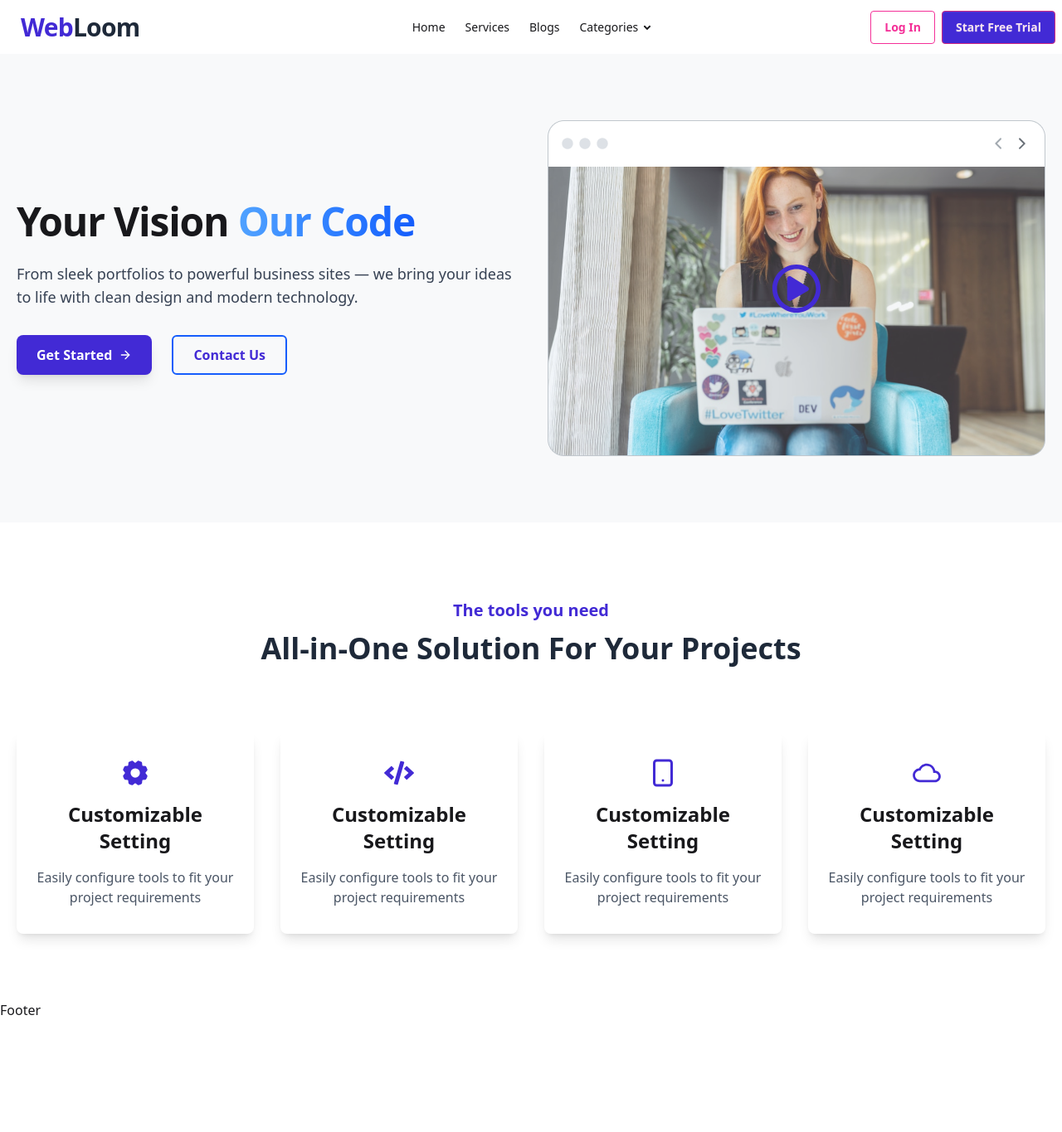
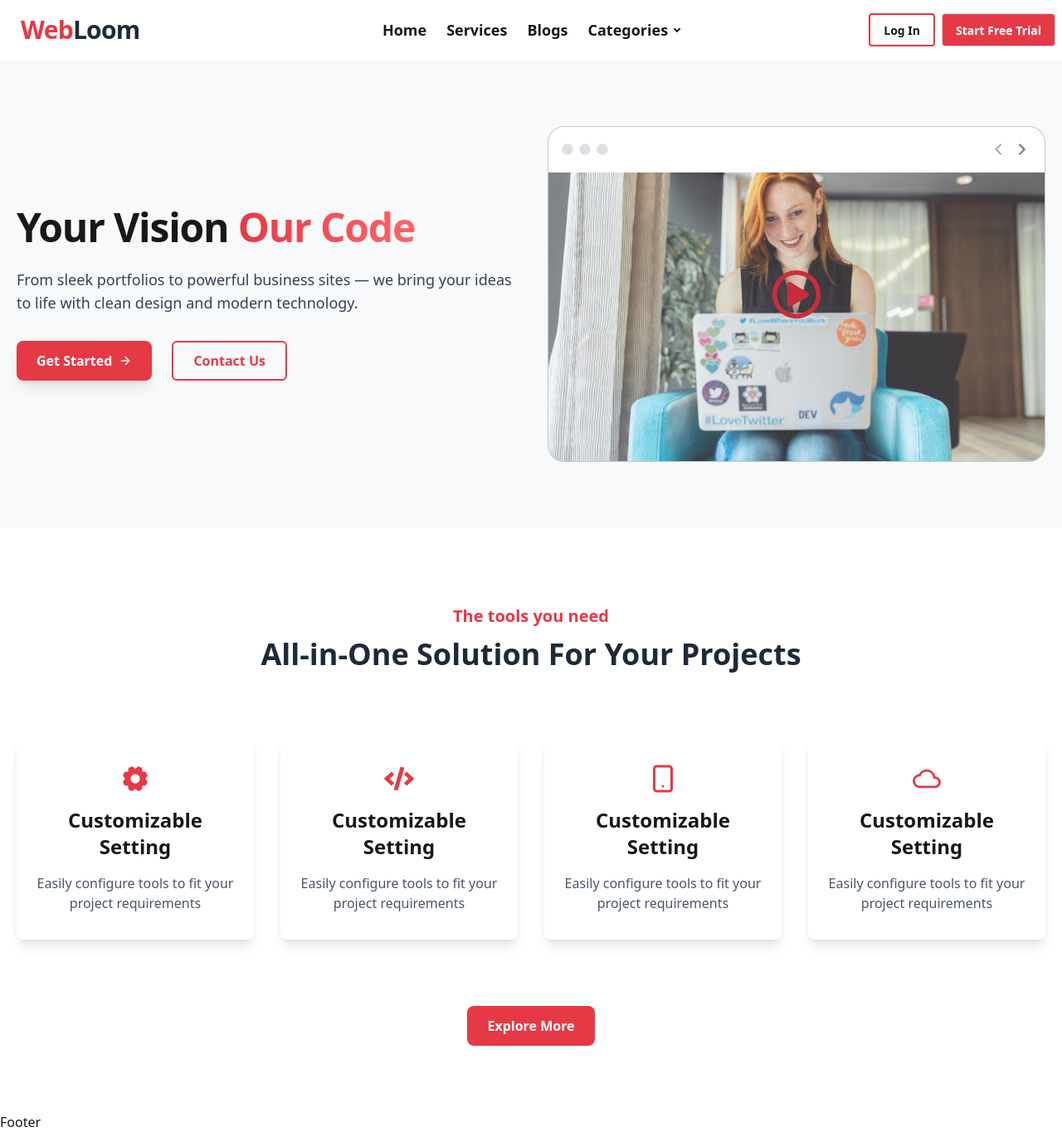
Before and after one commit to siammahamud/Agency-Website, a React (Vite) app: page / in a window 1280 px wide. Shown: the whole page at 83% size. Before the commit the page ends 1230 px from the top, so only its background shows below. Built offline with nearby package versions, Linux system fonts and the light colour scheme.

Commit message:
[Fix] primary color issue solved and color custom variable edited

```diff
--- a/src/components/Navbar.jsx
+++ b/src/components/Navbar.jsx
@@ -58,13 +58,13 @@ const Navbar = () => {
             </ul>
           </div>
           <Link to="/" className="btn btn-ghost text-xl">
-            <span class="text-3xl font-extrabold tracking-tight text-primary">
+            <span class="text-3xl font-extrabold tracking-tight text-primary-clr">
               Web<span class="text-gray-800">Loom</span>
             </span>
           </Link>
         </div>
         <div className="navbar-center hidden lg:flex">
-          <ul className="menu menu-horizontal px-1">
+          <ul className="menu menu-horizontal px-1 font-semibold text-lg">
             <li>
               <Link to="/">Home</Link>
             </li>
@@ -77,7 +77,7 @@ const Navbar = () => {
             <li>
               <details>
                 <summary>Categories</summary>
-                <ul className="p-2 text-sm divide-y diveide-gray-700">
+                <ul className="p-2 text-sm divide-y diveide-gray-700 z-50">
                   <li>
                     <Link to="/">Web-Design</Link>
                   </li>
@@ -95,16 +95,17 @@ const Navbar = () => {
             </li>
           </ul>
         </div>
+        {/* buttons  */}
         <div className="navbar-end ">
           <Link
             to="/login"
-            className=" btn btn-outline btn-secondary hidden sm:flex mr-2 ouline-1-[#E63946]"
+            className=" btn btn-outline border-2 border-primary-clr hover:bg-primary-clr hover:text-white hidden sm:flex mr-2"
           >
             Log In
           </Link>
           <Link
             to="/pricing"
-            className=" btn btn-active btn-secondary hidden sm:flex bg-primary"
+            className=" btn btn-active hidden text-white sm:flex bg-primary-clr hover:bg-priamary-clr-dark"
           >
             Start Free Trial
           </Link>
--- a/src/index.css
+++ b/src/index.css
@@ -2,7 +2,8 @@
 @plugin "daisyui";
 
 @theme {
-  --color-primary: #E63946;
+  --color-primary-clr: #e63946;
+  --color-priamary-clr-dark: #c72e3a;
   --color-secondary: #1d3557;
   --color-bg: #f8f9fa;
   --color-text: #111827;
@@ -12,3 +13,9 @@
     font-family: var(--font-poppins);
   }
 } */
+
+@layer utilities {
+  .card-grid-layout {
+    @apply grid grid-cols-1 sm:grid-cols-2 md:grid-cols-3 lg:grid-cols-4  gap-8;
+  }
+}
--- a/src/pages/home/HeroSection.jsx
+++ b/src/pages/home/HeroSection.jsx
@@ -11,7 +11,7 @@ const HeroSection = () => {
         <div className="lg:w-1/2 text-center lg:text-left">
           <h1 class="text-2xl sm:text-3xl lg:text-5xl font-extrabold tracking-tight leading-[1.02] mb-6">
             <span>Your Vision </span>
-            <span class="bg-clip-text text-transparent bg-gradient-to-r from-blue-400 to-blue-600">
+            <span class="bg-clip-text text-transparent bg-linear-to-r from-primary-clr to-red-400">
               Our Code
             </span>
           </h1>
@@ -20,11 +20,11 @@ const HeroSection = () => {
             ideas to life with clean design and modern technology.
           </p>
           <div className="flex gap-4 justify-center lg:justify-start">
-            <button className="flex gap-2 bg-primary hover:bg-blue-800 items-center text-white font-semibold px-6 py-3 rounded-lg shadow-lg hover:shadow-xl transition-shadow duration-300">
+            <button className="cursor-pointer flex gap-2 bg-primary-clr hover:bg-priamary-clr-dark items-center text-white font-semibold px-6 py-3 rounded-lg shadow-lg hover:shadow-xl transition duration-300">
               <span>Get Started</span>
               <FiArrowRight />
             </button>
-            <button className="border-2 font-semibold border-blue-600 rounded-md text-primary hover:text-white hover:bg-primary ml-2 px-6 py-2 transition duration-300">
+            <button className="cursor-pointer border-2 font-semibold border-primary-clr rounded-md text-primary-clr hover:bg-primary-clr hover:text-white ml-2 px-6 py-2 transition duration-300">
               Contact Us
             </button>
           </div>
@@ -38,7 +38,7 @@ const HeroSection = () => {
               className="group-hover:opacity-70 transition duration-300"
             />
             <button className="absolute inset-0 flex justify-center items-center rounded-full ">
-              <FaRegPlayCircle className="text-primary text-6xl cursor-pointer" />
+              <FaRegPlayCircle className="text-priamary-clr-dark text-6xl cursor-pointer" />
             </button>
           </div>
         </div>
--- a/src/pages/home/ToolsSection.jsx
+++ b/src/pages/home/ToolsSection.jsx
@@ -31,7 +31,7 @@ const ToolsSection = () => {
     <div className="max-w-screen-2xl px-5 py-20 mx-auto">
       {/* heading  */}
       <div className="text-center mb-20">
-        <p className="font-semibold text-lg lg:text-xl text-primary my-3">
+        <p className="font-semibold text-lg lg:text-xl text-primary-clr my-3">
           The tools you need
         </p>
         <h1 className="text-3xl  lg:text-4xl font-bold text-gray-800 mb-10">
@@ -39,17 +39,23 @@ const ToolsSection = () => {
         </h1>
       </div>
       {/* tools grid  */}
-      <div className="flex flex-col md:flex-row justify-between items-center gap-8">
+      <div className="card-grid-layout mb-20">
         {tools.map((tool, index) => (
           <div
             key={index}
-            className="flex flex-col items-center shadow-lg py-8 px-4 text-center rounded-lg hover:shadow-3xl hover:shadow-primary transition-shadow duration-300"
+            className="flex flex-col items-center shadow-lg py-8 px-4 text-center rounded-lg hover:shadow-3xl hover:shadow-primary-clr transition-shadow duration-300"
           >
-            <tool.icon className="text-4xl text-primary mb-4" />
+            <tool.icon className="text-4xl text-primary-clr mb-4" />
             <h2 className="text-2xl font-semibold mb-4">{tool.title}</h2>
             <p className="text-gray-600">{tool.description}</p>
           </div>
         ))}
+      </div>
+      {/* button  */}
+      <div>
+        <button className="bg-primary-clr font-semibold hover:bg-priamary-clr-dark text-white px-6 py-3 rounded-lg hover:bg-primary-clr-dark transition-colors duration-300 mx-auto block">
+          Explore More
+        </button>
       </div>
     </div>
   );
```
